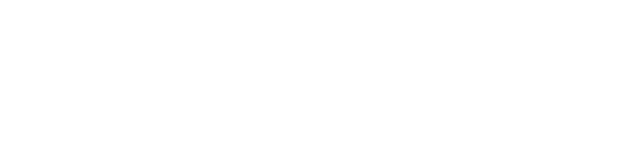
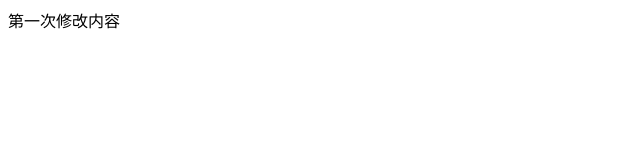
Before and after one commit to nihaoqianduan/git-, a plain HTML site: page index.html in a window 1280 px wide. Shown: the whole page, without its empty margins (0-640 px from the left). Drawn offline with Linux system fonts and the light colour scheme.

Commit message:
Di er Ci

```diff
--- a/index.html
+++ b/index.html
@@ -7,6 +7,8 @@
     <title>Document</title>
 </head>
 <body>
-
+    <div>
+        第一次修改内容
+    </div>
 </body>
 </html>
```
